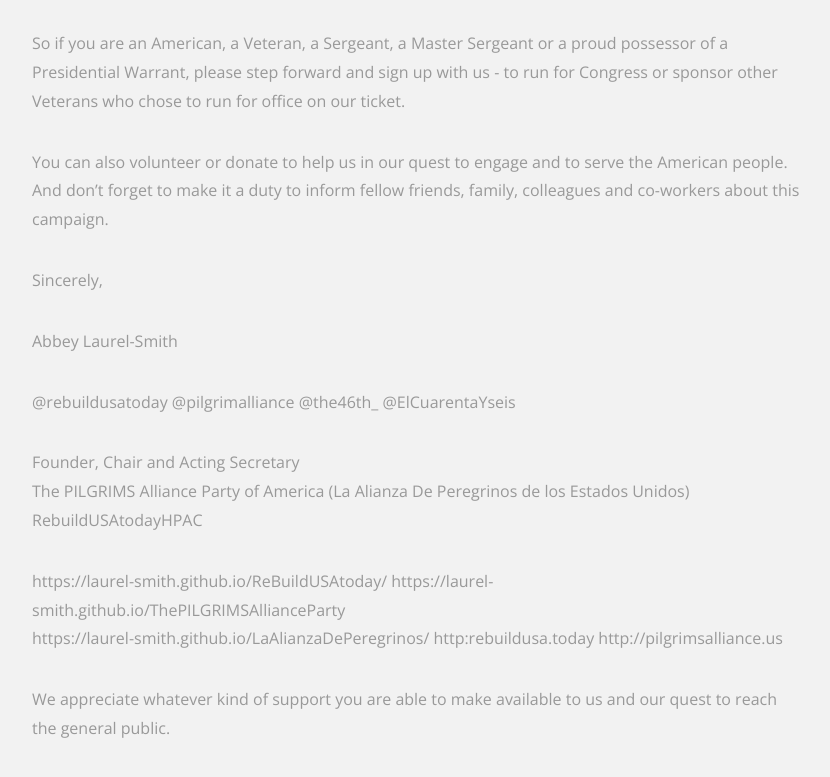
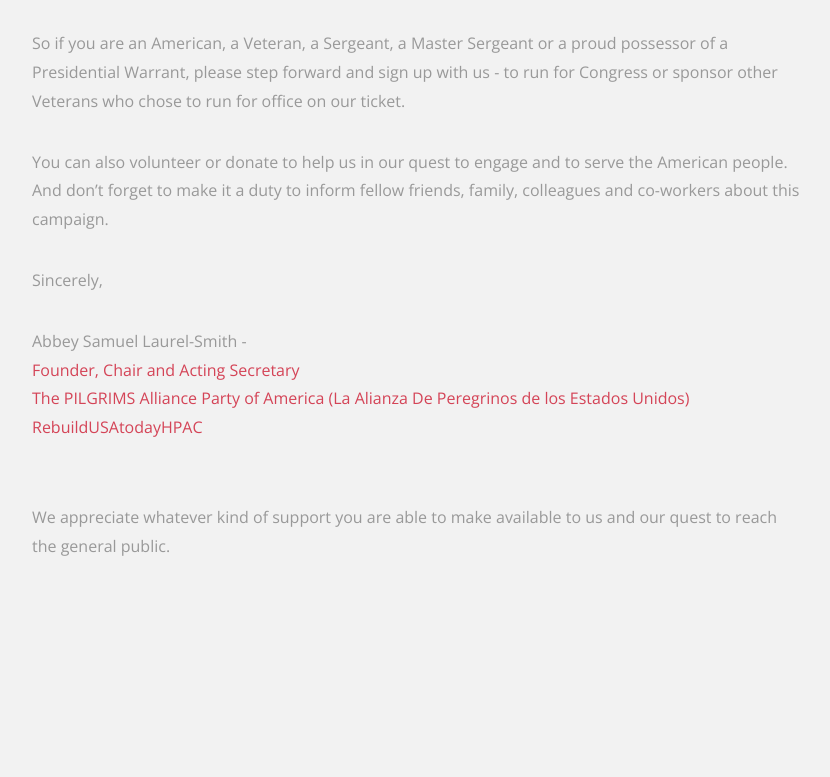
Before and after one commit to Laurel-Smith/ReBuildUSAtoday, a plain HTML site: page index.html in a window 1280 px wide. Shown: the part 1438-2215 px from the top of the page, without its empty margins (224-1054 px from the left). After the commit the page ends 2078 px from the top, so only its background shows below. Drawn offline with nearby package versions, Linux system fonts and the light colour scheme.

Commit message:
Update index.html

```diff
--- a/index.html
+++ b/index.html
@@ -198,17 +198,14 @@
 
 			<p>Sincerely,</p>
 
-			<p>Abbey Laurel-Smith</p>
-			<p>@rebuildusatoday @pilgrimalliance @the46th_ @ElCuarentaYseis</p>
-
-			<p>Founder, Chair and Acting Secretary</br>
+		<p>Abbey Samuel Laurel-Smith - <a href=https://twitter.com/AbbeyLaurel-Smith</a> <a href=https://twitter.com/LaAlianzaDePeregrinos</a> <a href=https://twitter.com/rebuildusatoday</a> <a href=https://twitter.com/pilgrimsalliance</a></br>
+			Founder, Chair and Acting Secretary</br>
 			The PILGRIMS Alliance Party of America (La Alianza De Peregrinos de los Estados Unidos)</br>
 			RebuildUSAtodayHPAC</br>
+			<a href=https://laurel-smith.github.io/ReBuildUSAtoday</a> <a href=https://laurel-smith.github.io/ThePILGRIMSAllianceParty</a></br>
+			<a href=https://laurel-smith.github.io/LaAlianzaDePeregrinos</a> <a href=http://rebuildusa.today</a> <a href=http://pilgrimsalliance.us</a></p>
 
-			<p>https://laurel-smith.github.io/ReBuildUSAtoday/ https://laurel-smith.github.io/ThePILGRIMSAllianceParty</br>
-			https://laurel-smith.github.io/LaAlianzaDePeregrinos/ http:rebuildusa.today http://pilgrimsalliance.us</p>
-
-			<p>We appreciate whatever kind of support you are able to make available to us and our quest to reach the general public.
+			<p>We appreciate whatever kind of support you are able to make available to us and our quest to reach the general public.</br>
 		</p>
 	</main> <!-- .cd-main-content -->
 
```
